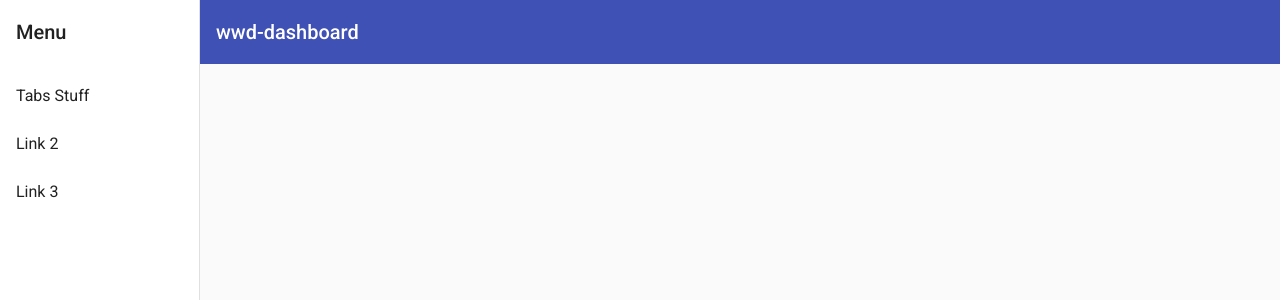
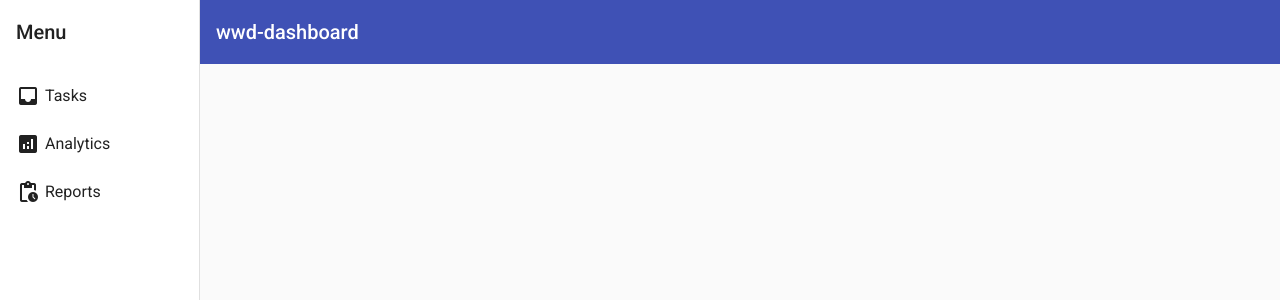
Before and after one commit to wipwd/wwd-dashboard, an Angular app in the folder frontend/: page / in a window 1280 px wide. Shown: the top 300 px of the page. Built offline with nearby package versions, Linux system fonts and the light colour scheme.

Commit message:
frontend: add stub menu items
Signed-off-by: Joao Eduardo Luis <joao@wipwd.dev>

```diff
--- a/frontend/src/app/dashboard/dashboard.component.html
+++ b/frontend/src/app/dashboard/dashboard.component.html
@@ -5,9 +5,17 @@
       [opened]="(isHandset$ | async) === false">
     <mat-toolbar>Menu</mat-toolbar>
     <mat-nav-list>
-      <a mat-list-item routerLinkActive="active" routerLink="/tabs">Tabs Stuff</a>
-      <a mat-list-item href="#">Link 2</a>
-      <a mat-list-item href="#">Link 3</a>
+      <a mat-list-item routerLinkActive="active" routerLink="/tabs">
+        <mat-icon>inbox_all</mat-icon>
+        <span class="menu-item">Tasks</span></a>
+      <a mat-list-item href="#">
+        <mat-icon>analytics</mat-icon>
+        <span class="menu-item">Analytics</span>
+      </a>
+      <a mat-list-item href="#">
+        <mat-icon>pending_actions</mat-icon>
+        <span class="menu-item">Reports</span>
+      </a>
     </mat-nav-list>
   </mat-sidenav>
   <mat-sidenav-content>
--- a/frontend/src/app/dashboard/dashboard.component.scss
+++ b/frontend/src/app/dashboard/dashboard.component.scss
@@ -15,3 +15,7 @@
   top: 0;
   z-index: 1;
 }
+
+.menu-item {
+  padding-left: 5px;
+}
```
